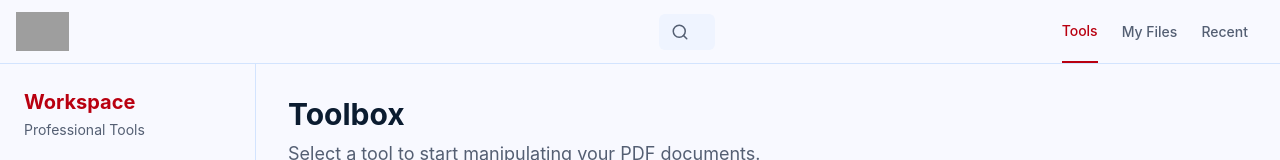
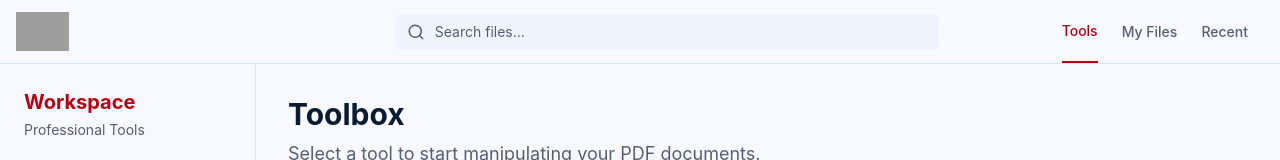
Before and after one commit to ChethiyaB/NoCloudPDF, a React (Vite) app: page / in a window 1280 px wide. Shown: the top 160 px of the page. Built offline with nearby package versions, Linux system fonts and the light colour scheme; grey boxes are pictures that could not be loaded.

Commit message:
fix: remove spacing overrides in tailwind config to fix squished SavePreview dialog

```diff
--- a/src/App.css
+++ b/src/App.css
@@ -51,15 +51,6 @@
   --color-surface-container-lowest: #ffffff;
   --color-primary-fixed: #ffdad6;
 
-  --spacing-sm: 8px;
-  --spacing-xl: 48px;
-  --spacing-lg: 24px;
-  --spacing-base: 4px;
-  --spacing-xs: 4px;
-  --spacing-gutter: 20px;
-  --spacing-md: 16px;
-  --spacing-margin: 32px;
-
   --font-mono-label: "JetBrains Mono", monospace;
   --font-headline-lg-mobile: "Inter", sans-serif;
   --font-headline-lg: "Inter", sans-serif;
```
